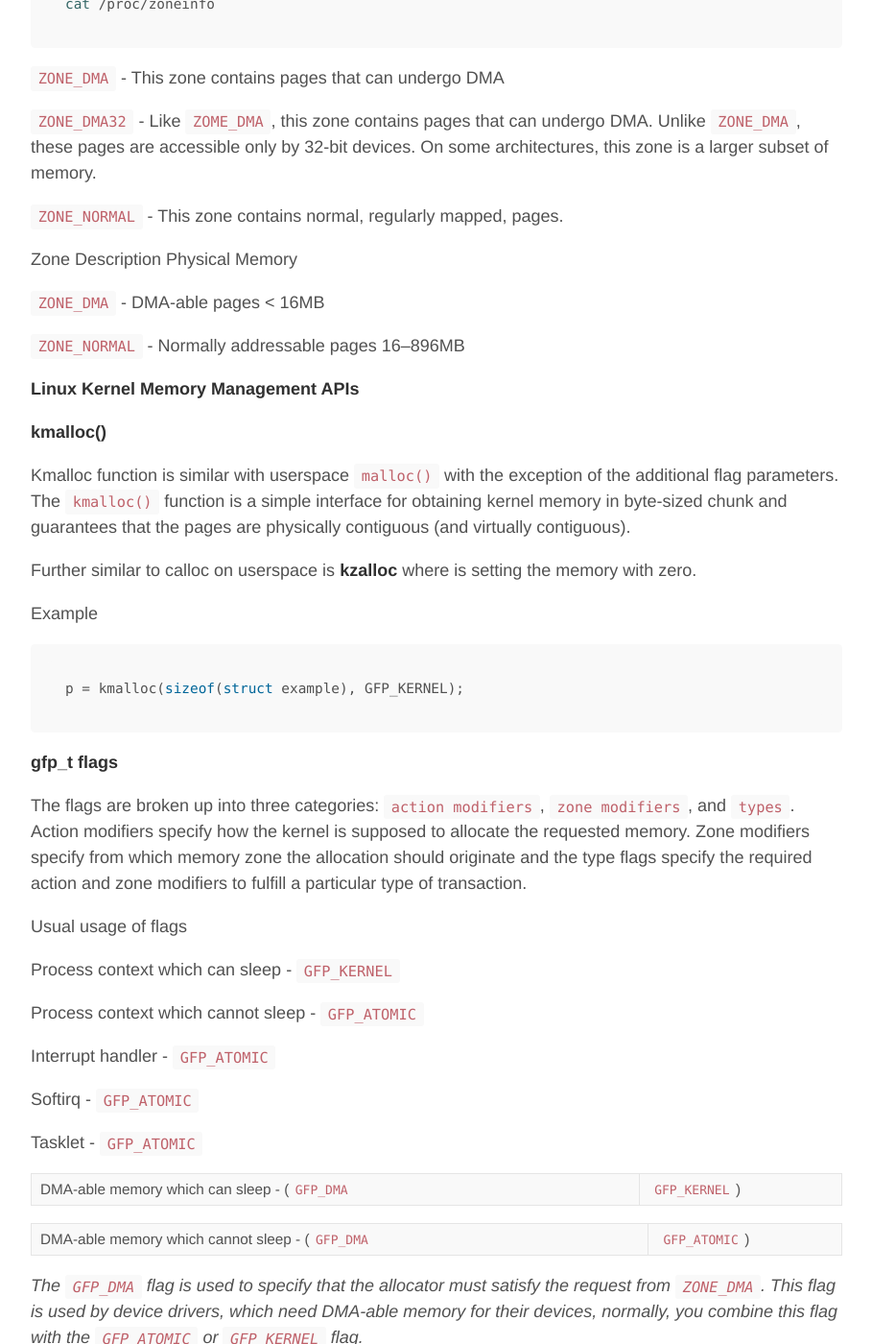
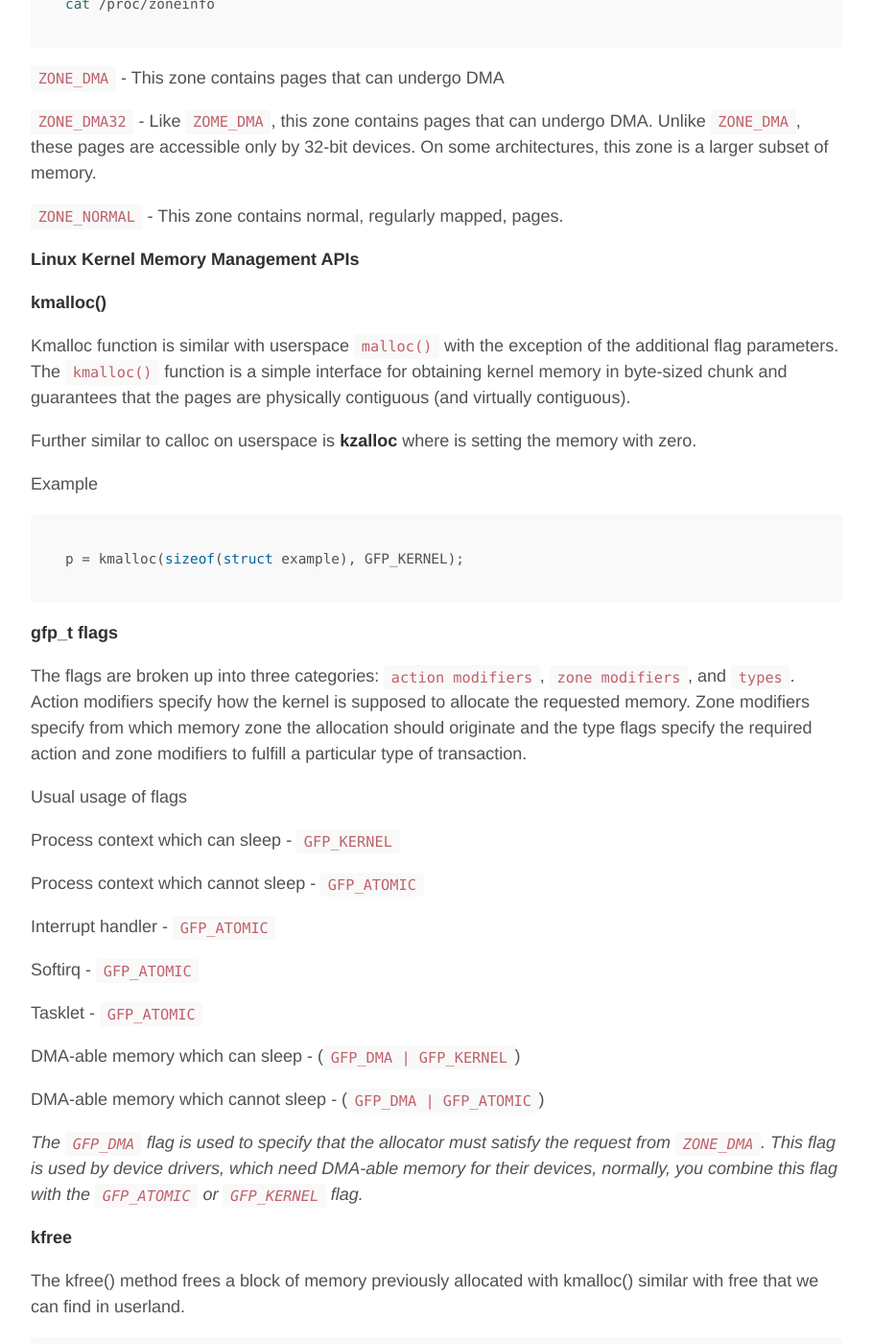
Before and after one commit to ChAndreas/chandreas.github.io, a Jekyll site: the page built from _posts/2019-04-06-introduction-memory-management.md, in a window 1280 px wide and 1400 px high, scrolled down 1384 px. Shown: the whole window at 96% size, without its empty margins (185-1094 px from the left). Built offline with Jekyll 4.4.1, drawn with Linux system fonts in a browser that asks for light colours.

Commit message:
Update 2019-04-06-introduction-memory-management.md

```diff
--- a/_posts/2019-04-06-introduction-memory-management.md
+++ b/_posts/2019-04-06-introduction-memory-management.md
@@ -48,12 +48,6 @@ cat /proc/zoneinfo
 
 `ZONE_NORMAL` - This zone contains normal, regularly mapped, pages.
 
-Zone Description Physical Memory
-
-`ZONE_DMA` - DMA-able pages < 16MB
-
-`ZONE_NORMAL` - Normally addressable pages 16–896MB
-
 **Linux Kernel Memory Management APIs**
 
 **kmalloc()**
@@ -83,9 +77,9 @@ Softirq - `GFP_ATOMIC`
 
 Tasklet -  `GFP_ATOMIC`
 
-DMA-able memory which can sleep - (`GFP_DMA` | `GFP_KERNEL`)
+DMA-able memory which can sleep - (`GFP_DMA | GFP_KERNEL`)
 
-DMA-able memory which cannot sleep - (`GFP_DMA` | `GFP_ATOMIC`)
+DMA-able memory which cannot sleep - (`GFP_DMA | GFP_ATOMIC`)
 
 *The `GFP_DMA` flag is used to specify that the allocator must satisfy the request from `ZONE_DMA`. This flag is used by device drivers, which need DMA-able memory for their devices, normally, you combine this flag with the `GFP_ATOMIC` or `GFP_KERNEL` flag.*
 
```
